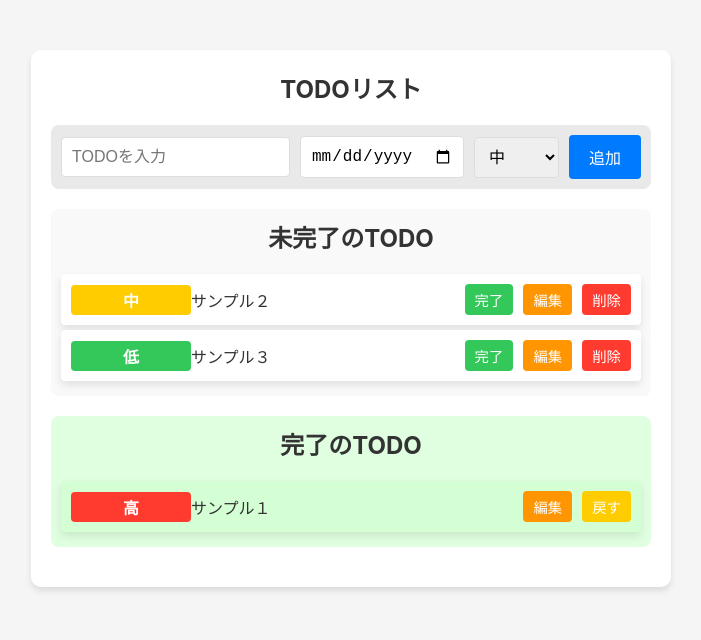
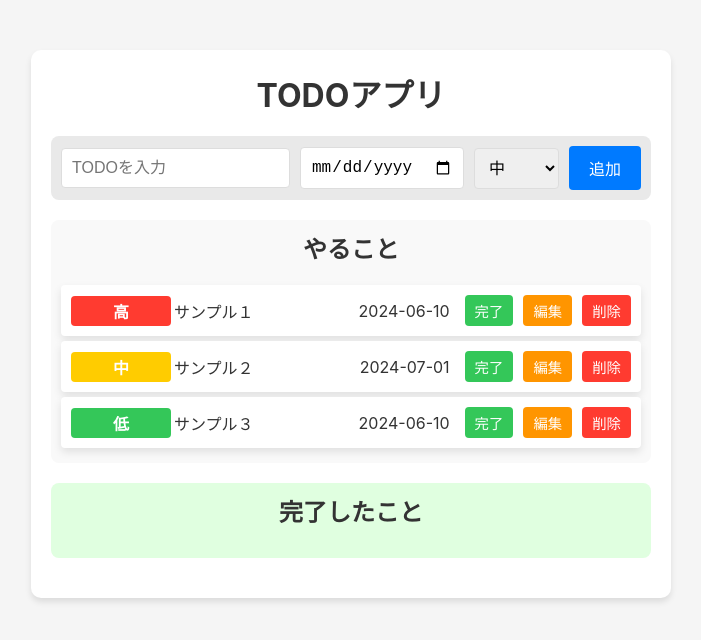
Before and after one commit to yutnagase/react-todo-app, a React (Vite) app: page / in a window 1280 px wide. Shown: the top 640 px of the page, without its empty margins (289-990 px from the left). Built offline with nearby package versions, Linux system fonts and the light colour scheme; data requests are answered from the project's data file.

Commit message:
modified to layout3

```diff
--- a/db.json
+++ b/db.json
@@ -3,7 +3,7 @@
     {
       "id": "4178",
       "text": "サンプル１",
-      "completed": true,
+      "completed": false,
       "dueDate": "2024-06-10",
       "priority": "高"
     },
--- a/src/Todo.jsx
+++ b/src/Todo.jsx
@@ -124,7 +124,7 @@ export const Todo = () => {
 
   return (
     <div className="todo-container">
-      <h1 className="title">TODOリスト</h1>
+      <h1 className="apptitle">TODOアプリ</h1>
       <InputTodo
         todoText={todoText}
         todoDueDate={todoDueDate}
--- a/src/components/CompleteTodos.jsx
+++ b/src/components/CompleteTodos.jsx
@@ -16,7 +16,7 @@ const CompleteTodos = ({ todos, onClick, onClickEdit }) => {
 
   return (
     <div className="todo-area complete-area">
-      <p className="title">完了のTODO</p>
+      <p className="title">完了したこと</p>
       <ul>
         {todos.map((todo, index) => (
           <li key={todo.id} className="todo-item">
@@ -24,6 +24,7 @@ const CompleteTodos = ({ todos, onClick, onClickEdit }) => {
               {todo.priority}
             </span>
             <p>{todo.text}</p>
+            {todo.dueDate && <span className="due-date">{todo.dueDate}</span>}
             <button className="edit" onClick={() => onClickEdit(todo)}>
               編集
             </button>
--- a/src/components/IncompleteTodos.jsx
+++ b/src/components/IncompleteTodos.jsx
@@ -21,7 +21,7 @@ const IncompleteTodos = ({
 
   return (
     <div className="todo-area">
-      <p className="title">未完了のTODO</p>
+      <p className="title">やること</p>
       <ul>
         {todos.map((todo, index) => (
           <li key={todo.id} className="todo-item">
@@ -29,6 +29,7 @@ const IncompleteTodos = ({
               {todo.priority}
             </span>
             <p>{todo.text}</p>
+            {todo.dueDate && <span className="due-date">{todo.dueDate}</span>}
             <button className="complete" onClick={() => onClickComplete(index)}>
               完了
             </button>
--- a/src/css/Todo.css
+++ b/src/css/Todo.css
@@ -39,6 +39,14 @@ button {
   background: #fff;
   border-radius: 10px;
   box-shadow: 0 4px 6px rgba(0, 0, 0, 0.1);
+}
+
+.apptitle {
+  text-align: center;
+  font-size: 2em;
+  font-weight: bold;
+  margin-bottom: 20px;
+  color: #333;
 }
 
 /* Header styles */
@@ -115,14 +123,14 @@ button {
 
 .todo-item p {
   flex: 1;
-  margin: 0;
+  margin: 3px;
   font-size: 1em;
 }
 
 .priority {
   padding: 5px 10px;
   border-radius: 4px;
-  width: 100px;
+  width: 80px;
   height: 20px;
   display: flex;
   align-items: center;
@@ -177,3 +185,10 @@ button {
 .complete-area button {
   background-color: #ffcc00;
 }
+
+.due-date {
+  display: inline-block;
+  padding: 5px;
+  border-radius: 4px;
+  margin-left: 10px;
+}
```
